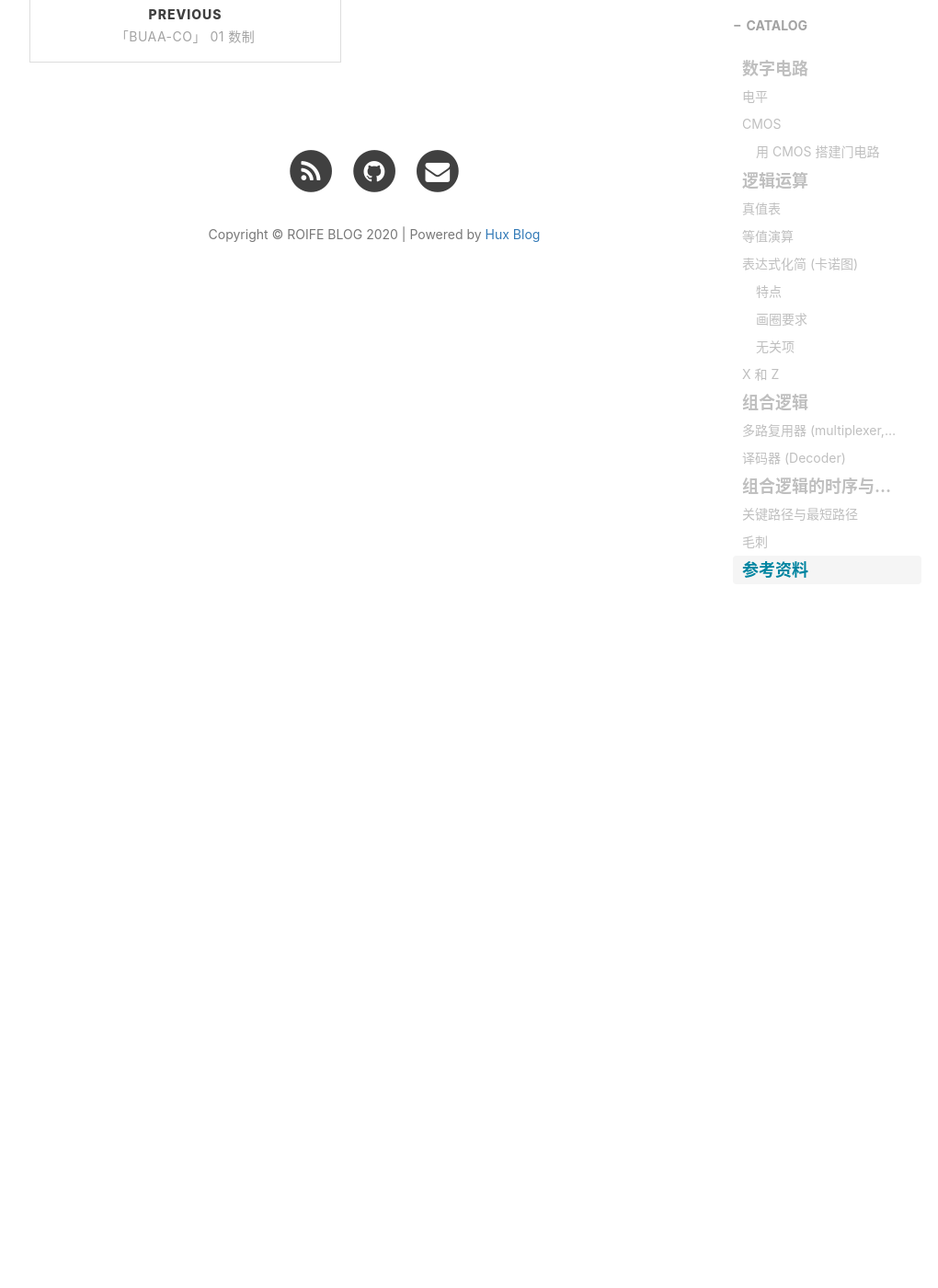
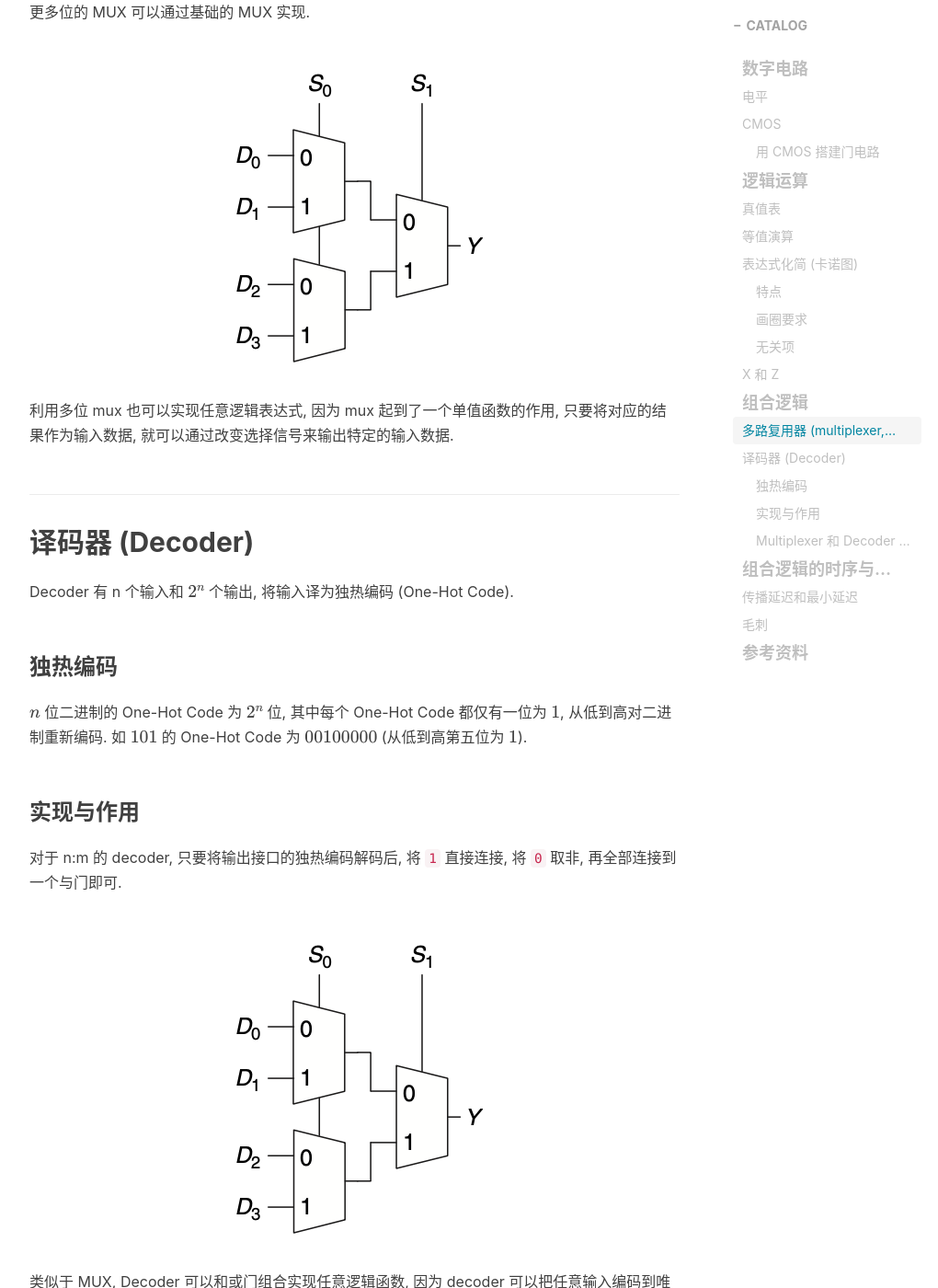
Before and after one commit to LogicLee0902/-LogicLee0902.github.io, a Jekyll site: the page built from _posts/buaa/buaa-co/2020-09-23-buaa-co-02-transistors-and-combinational-logic.md, in a window 1280 px wide and 1400 px high, scrolled down 5668 px. Shown: the whole window at 92% size, without its empty margins (233-1253 px from the left). Built offline with Jekyll 4.4.1, drawn with Linux system fonts in a browser that asks for light colours; nearby versions of some CDN libraries; comment, search, counter and statistics services are not loaded; some of the changed text lies outside the part shown.

Commit message:
post: buaa-co 02

```diff
--- a/_posts/buaa/buaa-co/2020-09-23-buaa-co-02-transistors-and-combinational-logic.md
+++ b/_posts/buaa/buaa-co/2020-09-23-buaa-co-02-transistors-and-combinational-logic.md
@@ -111,17 +111,68 @@
 
 # 组合逻辑
 
-## 多路复用器 (multiplexer, mux)
+## 多路复用器 (multiplexer, MUX)
 
+MUX 有多个输入接口, 一个选择输入接口和一个输出接口. 输出会根据选择信号在输入数据中选择一个输出.
 
+一个 2:1 MUX 的逻辑表达式可以表示为 $Y = D_{0} \overline{S} + D_{1} S$
+
+![2-1-mux](/img/in-post/post-buaa-co/2-1-mux.png "2-1-mux")
+
+更多位的 MUX 可以通过基础的 MUX 实现.
+
+![4-1-mux](/img/in-post/post-buaa-co/4-1-mux.png "4-1-mux")
+
+利用多位 mux 也可以实现任意逻辑表达式, 因为 mux 起到了一个单值函数的作用, 只要将对应的结果作为输入数据, 就可以通过改变选择信号来输出特定的输入数据.
 
 ## 译码器 (Decoder)
 
+Decoder 有 n 个输入和 $2^n$ 个输出, 将输入译为独热编码 (One-Hot Code).
+
+### 独热编码
+
+$n$ 位二进制的 One-Hot Code 为 $2^n$ 位, 其中每个 One-Hot Code 都仅有一位为 $1$, 从低到高对二进制重新编码.
+如 $101$ 的 One-Hot Code 为 $00100000$ (从低到高第五位为 $1$).
+
+### 实现与作用
+
+对于 n:m 的 decoder, 只要将输出接口的独热编码解码后, 将 `1` 直接连接, 将 `0` 取非, 再全部连接到一个与门即可.
+
+![decoder](/img/in-post/post-buaa-co/decoder.png "decoder")
+
+类似于 MUX, Decoder 可以和或门组合实现任意逻辑函数, 因为 decoder 可以把任意输入编码到唯一输出, 所以只要将为 `1` 的几个输出用或门连接即可.
+
+### Multiplexer 和 Decoder 的区别
+
+- Decoder 的输出均为一位, Multiplexer 可以一个脚输出多位
+- Decoder 为一个输入, $n$ 个输出; Multiplexer 为 $n+1$ 输入, 一个输出; Demultiplexer 为 $1+1$ 个输入, $n$ 个输出.
+
 # 组合逻辑的时序与延迟
 
-## 关键路径与最短路径
+在门电路中, 输出对输入的响应需要一定时间, 因而会造成一定延迟.
+
+## 传播延迟和最小延迟
+
+- 传播延迟 (propagation delay) $t_{pd}$ 指输出随输入变化后稳定的下来所需的时间
+- 最小延迟 (contamination delay) $t_{cd}$ 指输出随输入开始变化的时间
+
+![propagationand-contamination-delay](/img/in-post/post-buaa-co/propagationand-contamination-delay.png "propagationand-contamination-delay")
+
+$t_{pd}$ 由电路的关键路径 (critical path) 决定, 即由最慢最长的路径决定, 其值为 $\sum (t_{pd})_{i}$.
+
+$t_{cd}$ 由电路的最短路径 (short path) 决定, 即最短最快的路径决定, 其值为 $\sum (t_{cd})_{i}$.
+
+![critical-path-and-short-path](/img/in-post/post-buaa-co/critical-path-and-short-path.png "critical-path-and-short-path")
 
 ## 毛刺
+
+由于延迟的存在, 信号到达元器件的时间可能有时间差. 在这一段时间差之间, 元器件的输入信号会发生变化, 因而可能会导致其输出改变, 产生意外的结果, 即产生毛刺 (glitch).
+
+![glitch](/img/in-post/post-buaa-co/glitch.png "glitch")
+
+为了去除毛刺, 可以尝试改变门电路, 通过添加冗余项来避免毛刺, 但是可能会增加成本.
+
+![glitch-2](/img/in-post/post-buaa-co/glitch-2.png "glitch-2")
 
 # 参考资料
 
```
Also changed, not shown: img/in-post/post-buaa-co/2-1-mux.png (added), img/in-post/post-buaa-co/4-1-mux.png (added), img/in-post/post-buaa-co/critical-path-and-short-path.png (added), img/in-post/post-buaa-co/decoder.png (added), img/in-post/post-buaa-co/glitch-2.png (added), img/in-post/post-buaa-co/glitch.png (added), img/in-post/post-buaa-co/propagationand-contamination-delay.png (added).
